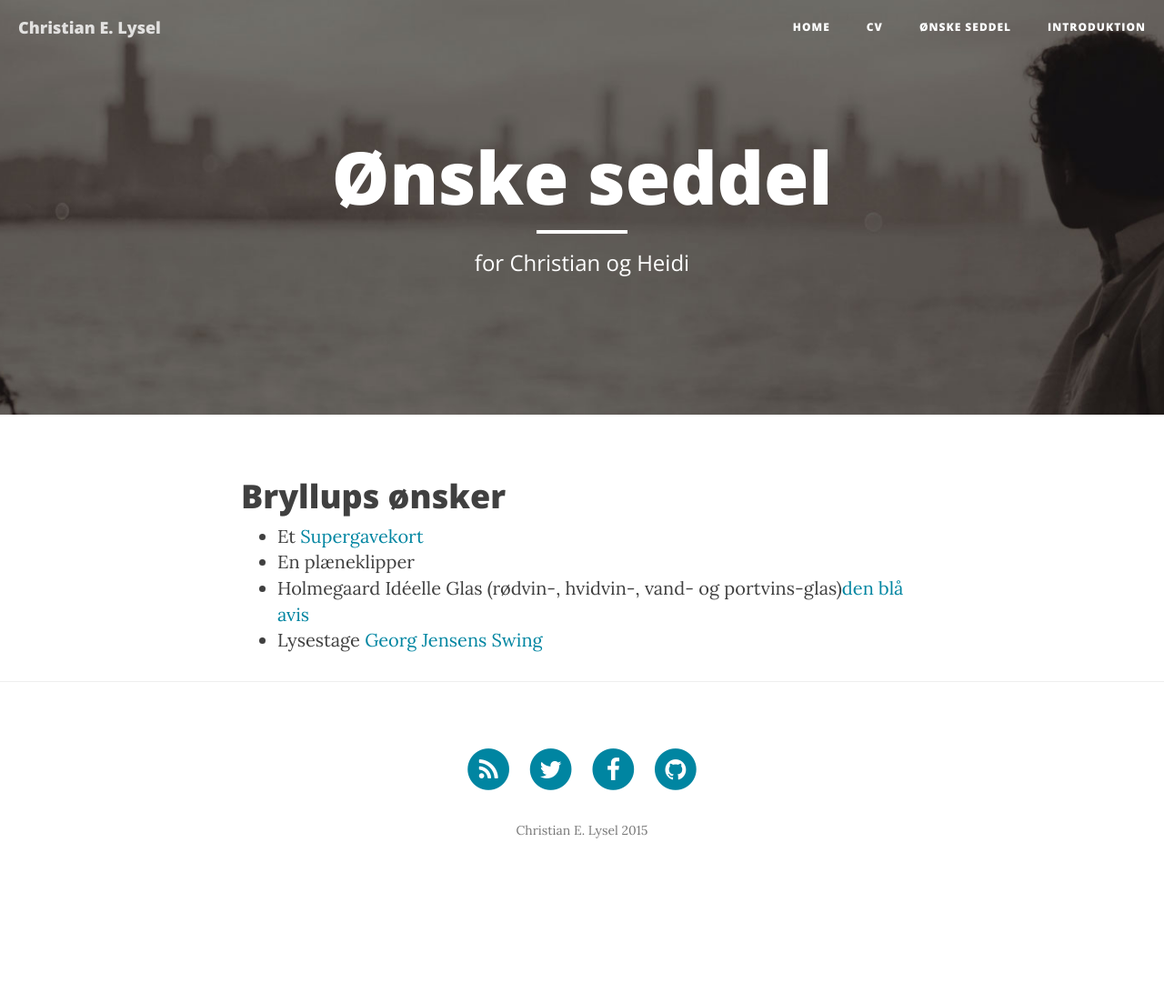
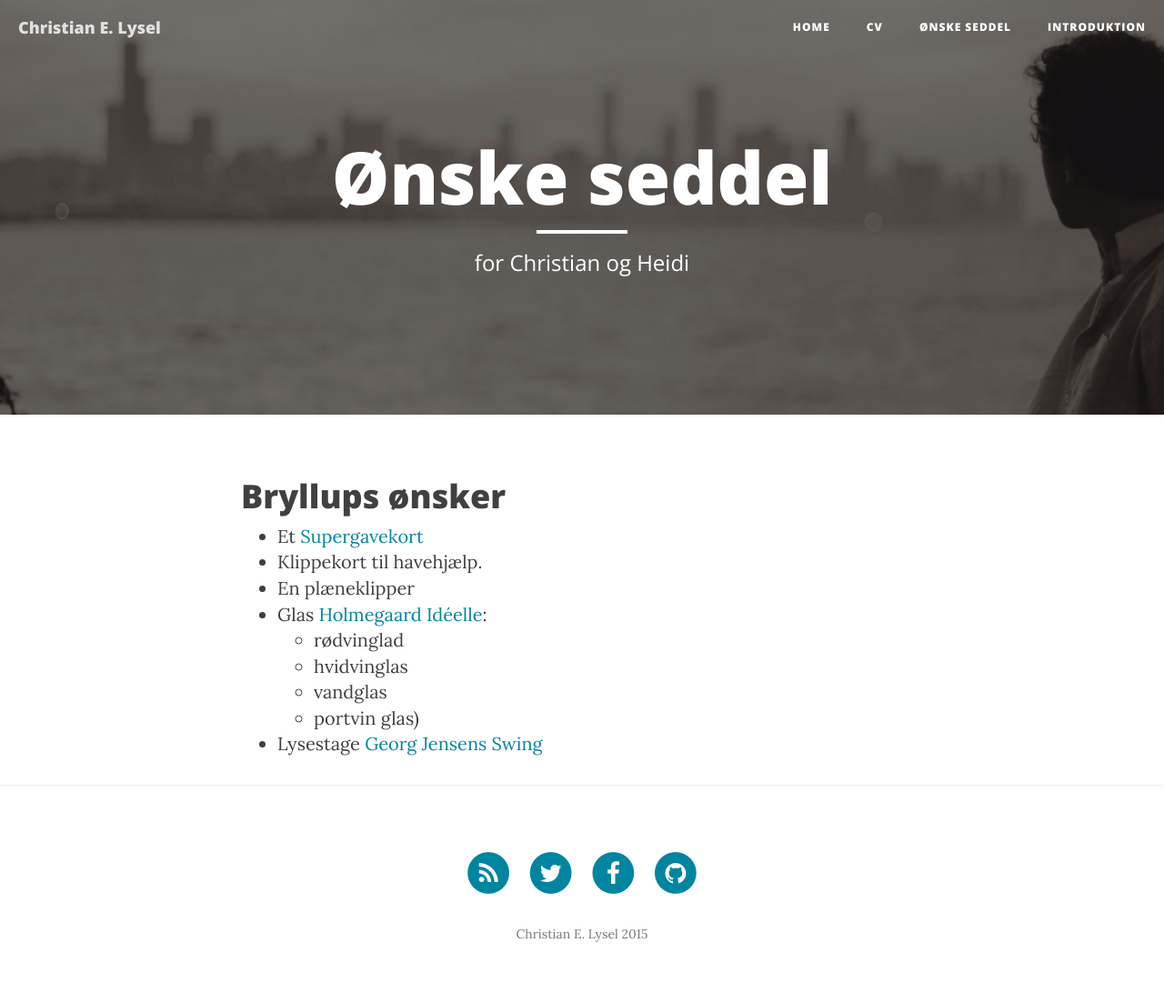
Before and after one commit to clysel/christian.lysel.net, a Jekyll site: the page built from gave.markdown, in a window 1280 px wide. Shown: the whole page at 91% size. Built offline with Jekyll 4.4.1, drawn with Linux system fonts in a browser that asks for light colours; nearby versions of some CDN libraries; before the commit the page ends 989 px from its top, so only the background shows below that.

Commit message:
Update gave.markdown

```diff
--- a/gave.markdown
+++ b/gave.markdown
@@ -7,6 +7,11 @@ header-img: "img/about-bg.jpg"
 # Bryllups ønsker
 
 * Et [Supergavekort](https://www.gavekortet.dk/supergiftcard.aspx)
+* Klippekort til havehjælp.
 * En plæneklipper
-* Holmegaard Idéelle Glas (rødvin-, hvidvin-, vand- og portvins-glas)[den blå avis](http://www.dba.dk/soeg/?soeg=holmeg%C3%A5rd+id%C3%A9elle)
+* Glas [Holmegaard Idéelle](http://www.dba.dk/soeg/?soeg=holmeg%C3%A5rd+id%C3%A9elle):
+  * rødvinglad
+  * hvidvinglas
+  * vandglas
+  * portvin glas)
 * Lysestage [Georg Jensens Swing](http://www.dba.dk/soeg/?soeg=georg+jensen+lysestage+swing)
```
